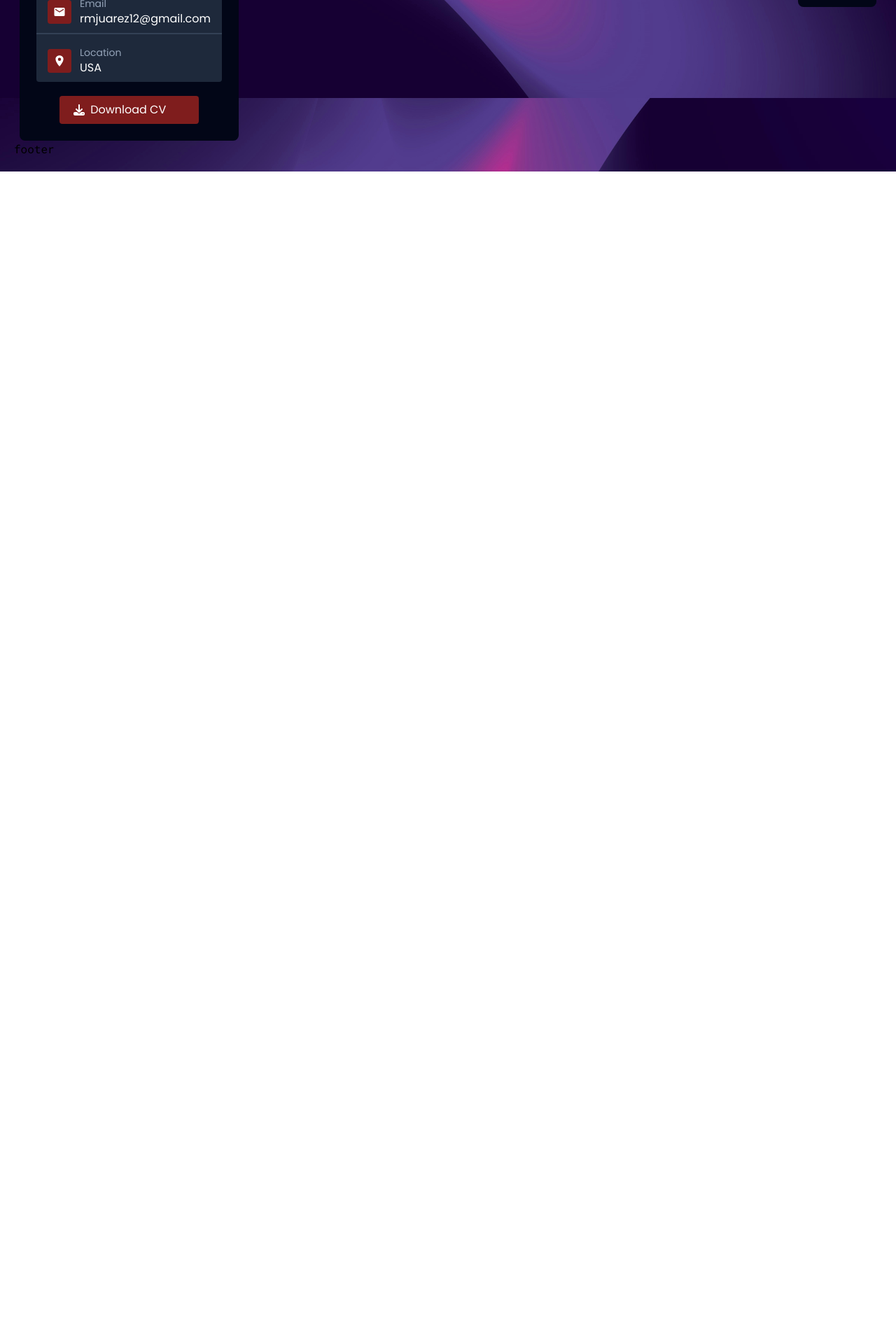
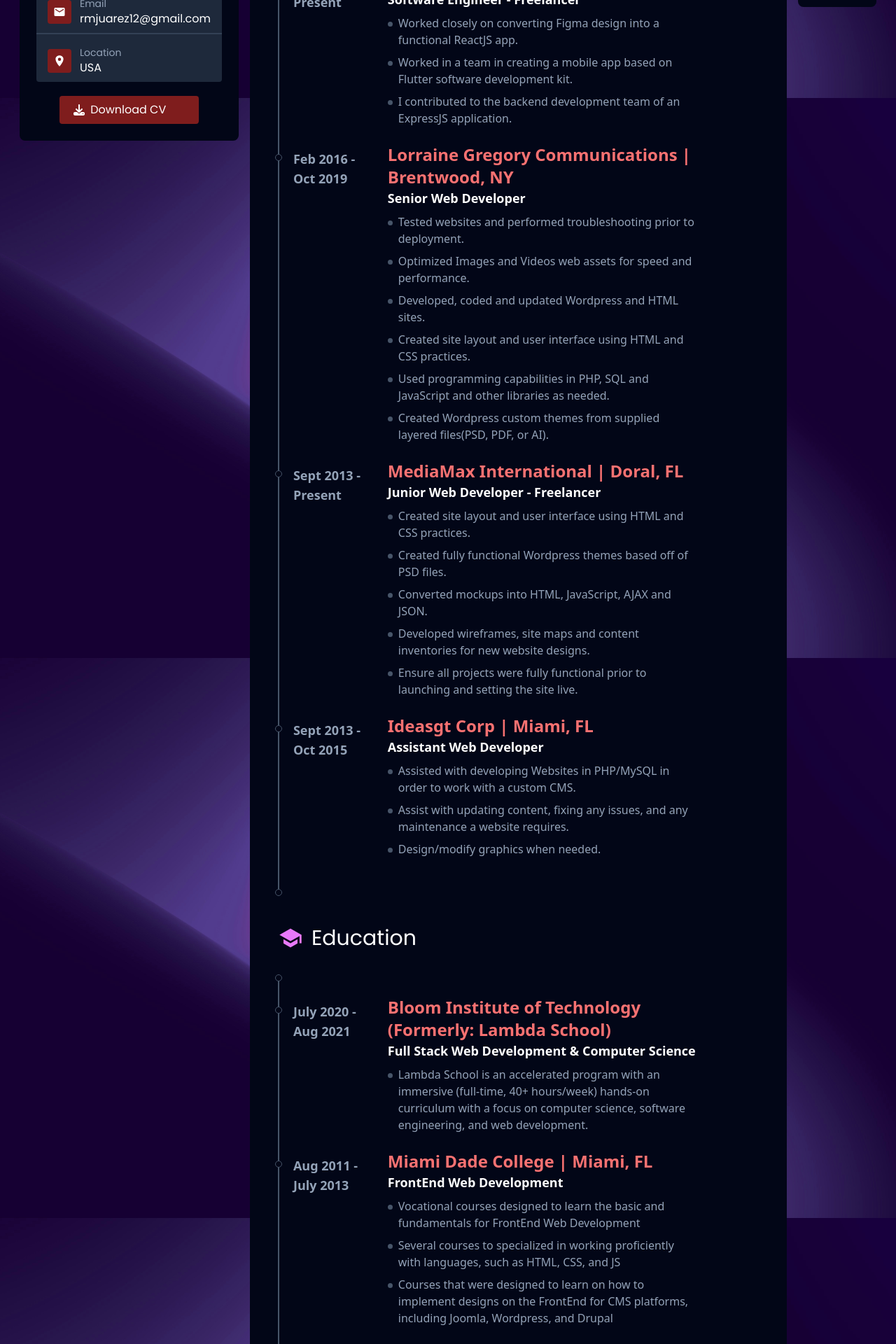
Before and after one commit to rmjuarez12/personal-portfolio, a Next.js app: page /resume in a window 1280 px wide. Shown: the part 660-2580 px from the top of the page at 70% size. Before the commit the page ends 905 px from the top, so only its background shows below. Built offline with nearby package versions, Linux system fonts and the light colour scheme.

Commit message:
Added experience and education info

```diff
--- a/src/app/resume/page.tsx
+++ b/src/app/resume/page.tsx
@@ -1,3 +1,177 @@
+import Heading from "@/components/ui/Heading";
+import Timeline from "@/components/ui/Timeline";
+
+import { TimelineSectionObj } from "@/utility/objTypes";
+import { MdWork } from "react-icons/md";
+import { IoMdSchool } from "react-icons/io";
+
 export default function About() {
-  return <div>About</div>;
+  const jobHistory: Array<TimelineSectionObj> = [
+    {
+      date: "Sept 2021 - Present",
+      title: "Story Squad | Milwaukee, WI",
+      subtitle: "Software Engineer - Freelancer",
+      description: (
+        <>
+          <ul>
+            <li>
+              Worked closely on converting Figma design into a functional
+              ReactJS app.
+            </li>
+            <li>
+              Worked in a team in creating a mobile app based on Flutter
+              software development kit.
+            </li>
+            <li>
+              I contributed to the backend development team of an ExpressJS
+              application.
+            </li>
+          </ul>
+        </>
+      ),
+    },
+    {
+      date: "Feb 2016 - Oct 2019",
+      title: "Lorraine Gregory Communications | Brentwood, NY",
+      subtitle: "Senior Web Developer",
+      description: (
+        <>
+          <ul>
+            <li>
+              Tested websites and performed troubleshooting prior to deployment.
+            </li>
+            <li>
+              Optimized Images and Videos web assets for speed and performance.
+            </li>
+            <li>Developed, coded and updated Wordpress and HTML sites.</li>
+            <li>
+              Created site layout and user interface using HTML and CSS
+              practices.
+            </li>
+            <li>
+              Used programming capabilities in PHP, SQL and JavaScript and other
+              libraries as needed.
+            </li>
+            <li>
+              Created Wordpress custom themes from supplied layered files(PSD,
+              PDF, or AI).
+            </li>
+          </ul>
+        </>
+      ),
+    },
+    {
+      date: "Sept 2013 - Present",
+      title: "MediaMax International | Doral, FL",
+      subtitle: "Junior Web Developer - Freelancer",
+      description: (
+        <>
+          <ul>
+            <li>
+              Created site layout and user interface using HTML and CSS
+              practices.
+            </li>
+            <li>
+              Created fully functional Wordpress themes based off of PSD files.
+            </li>
+            <li>Converted mockups into HTML, JavaScript, AJAX and JSON.</li>
+            <li>
+              Developed wireframes, site maps and content inventories for new
+              website designs.
+            </li>
+            <li>
+              Ensure all projects were fully functional prior to launching and
+              setting the site live.
+            </li>
+          </ul>
+        </>
+      ),
+    },
+    {
+      date: "Sept 2013 - Oct 2015",
+      title: "Ideasgt Corp | Miami, FL",
+      subtitle: "Assistant Web Developer",
+      description: (
+        <>
+          <ul>
+            <li>
+              Assisted with developing Websites in PHP/MySQL in order to work
+              with a custom CMS.
+            </li>
+            <li>
+              Assist with updating content, fixing any issues, and any
+              maintenance a website requires.
+            </li>
+            <li>Design/modify graphics when needed.</li>
+          </ul>
+        </>
+      ),
+    },
+  ];
+
+  const educationHistory: Array<TimelineSectionObj> = [
+    {
+      date: "July 2020 - Aug 2021",
+      title: "Bloom Institute of Technology (Formerly: Lambda School)",
+      subtitle: "Full Stack Web Development & Computer Science",
+      description: (
+        <>
+          <ul>
+            <li>
+              Lambda School is an accelerated program with an immersive
+              (full-time, 40+ hours/week) hands-on curriculum with a focus on
+              computer science, software engineering, and web development.
+            </li>
+          </ul>
+        </>
+      ),
+    },
+    {
+      date: "Aug 2011 - July 2013",
+      title: "Miami Dade College | Miami, FL",
+      subtitle: "FrontEnd Web Development",
+      description: (
+        <>
+          <ul>
+            <li>
+              Vocational courses designed to learn the basic and fundamentals
+              for FrontEnd Web Development
+            </li>
+            <li>
+              Several courses to specialized in working proficiently with
+              languages, such as HTML, CSS, and JS
+            </li>
+            <li>
+              Courses that were designed to learn on how to implement designs on
+              the FrontEnd for CMS platforms, including Joomla, Wordpress, and
+              Drupal
+            </li>
+          </ul>
+        </>
+      ),
+    },
+  ];
+
+  return (
+    <>
+      <div className='mb-12'>
+        <Heading title='My Resume' subtitle='Experience' showBorder={true} />
+      </div>
+
+      <Timeline
+        title='Experience'
+        timelineData={jobHistory}
+        icon={<MdWork />}
+        iconColor='text-lime-500'
+        className='mb-12'
+      />
+
+      <Timeline
+        title='Education'
+        timelineData={educationHistory}
+        icon={<IoMdSchool />}
+        iconColor='text-fuchsia-400'
+      />
+    </>
+  );
 }
```
